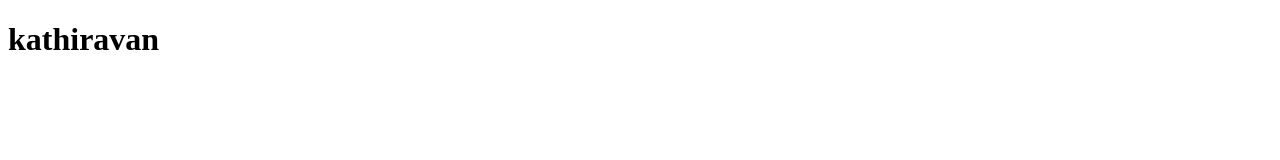
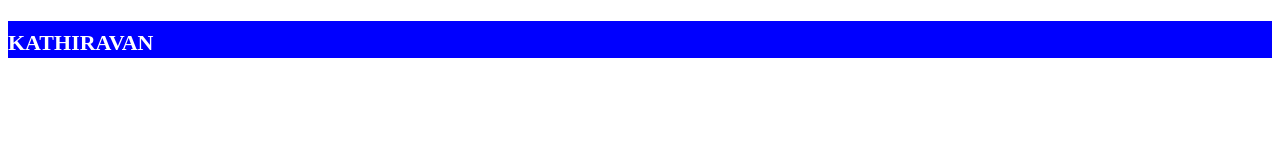
Before and after one commit to KATHIRAVAN-R/myprof, a plain HTML site: page my.html in a window 1280 px wide. Drawn offline with Linux system fonts and the light colour scheme.

Commit message:
css link ref added

```diff
--- a/my.html
+++ b/my.html
@@ -2,6 +2,7 @@
 <html lang="en">
 <head>
     <meta charset="UTF-8">
+    <link rel="stylesheet" href="my.css">
     <meta http-equiv="X-UA-Compatible" content="IE=edge">
     <meta name="viewport" content="width=device-width, initial-scale=1.0">
     <title>kathiravan</title>
```
